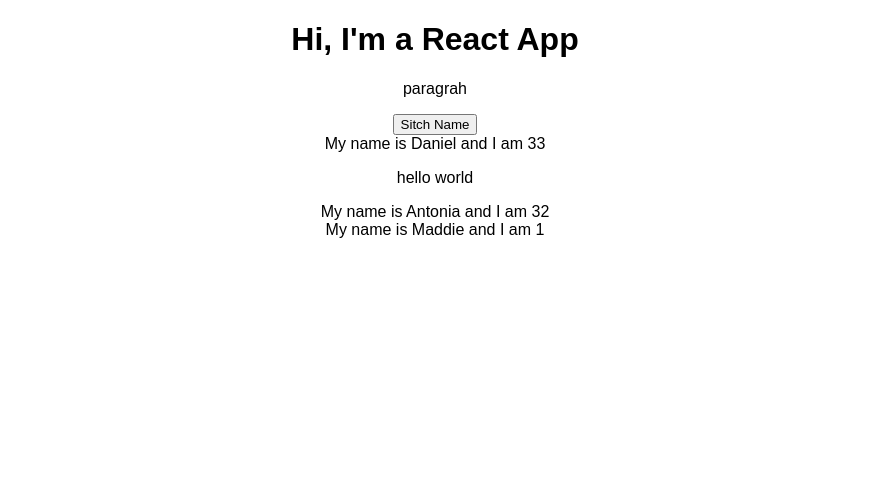
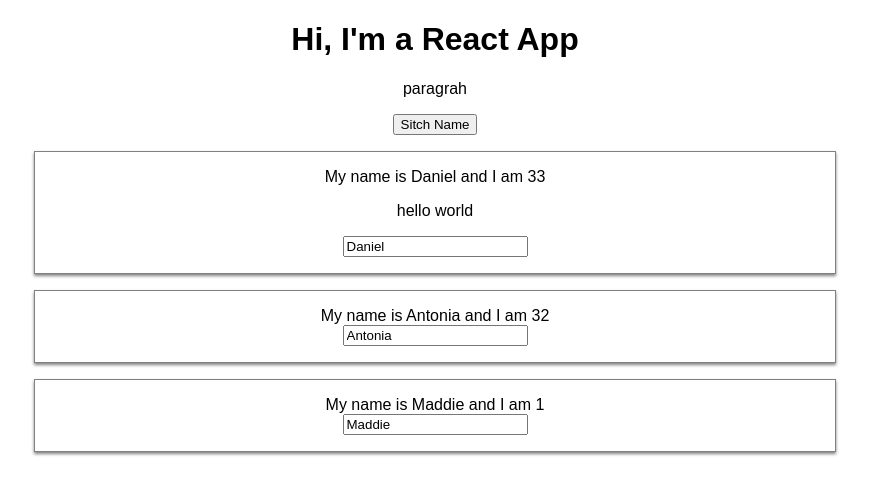
Before and after one commit to danielgould/Udacity.ReactTheCompleteGuide, a React (Create React App) app in the folder react-complete-guide/: page / in a window 1280 px wide. Shown: the top 494 px of the page, without its empty margins (205-1074 px from the left). Built offline with nearby package versions, Linux system fonts and the light colour scheme.

Commit message:
added css file

```diff
--- a/react-complete-guide/src/App.js
+++ b/react-complete-guide/src/App.js
@@ -12,13 +12,22 @@
     ]
   }
 
-  switchNameHandler = () => {
-  //this.state.people[0].name = 'Dan';
+  switchNameHandler = (newName) => {
   this.setState({
     people : [
-      { name : "Dan", age : 33},
+      { name : newName, age : 33},
       { name : "Antonia", age : 32},
       { name : "Madeleine", age : 1}
+    ]
+  })
+}
+
+namechangesHandler = (event) => {
+  this.setState({
+    people : [
+      { name : "Daniel", age : 33},
+      { name : event.target.value, age : 32},
+      { name : "Maddie", age : 1}
     ]
   })
 }
@@ -28,10 +37,18 @@
       <div className="App">
         <h1>Hi, I'm a React App</h1>
         <p>paragrah</p>
-        <button onClick={this.switchNameHandler}>Sitch Name</button>
-        <Person name={this.state.people[0].name} age={this.state.people[0].age}><p>hello world</p></Person>
-        <Person name={this.state.people[1].name} age={this.state.people[1].age} />
-        <Person name={this.state.people[2].name} age={this.state.people[2].age} />
+        <button onClick={() => {this.switchNameHandler("daniel!!")}}>Sitch Name</button>
+        <Person
+          name={this.state.people[0].name}
+          age={this.state.people[0].age}
+          click={this.switchNameHandler.bind(this, "dan!")}><p>hello world</p></Person>
+        <Person
+          name={this.state.people[1].name}
+          age={this.state.people[1].age}
+          changed={this.namechangesHandler}/>
+        <Person
+          name={this.state.people[2].name}
+          age={this.state.people[2].age} />
       </div>
     );
     // return React.createElement('div', {className : 'App'}, React.createElement('h1', null,'whoo'))
--- /dev/null
+++ b/react-complete-guide/src/Person/Person.css
@@ -0,0 +1,9 @@
+.Person{
+    width: 60%;
+    margin:auto;
+    border: 1px solid grey;
+    padding:16px;
+    text-align:center;
+    margin: 16px auto;
+    box-shadow: 0 2px 3px grey;
+}
--- a/react-complete-guide/src/Person/Person.js
+++ b/react-complete-guide/src/Person/Person.js
@@ -1,10 +1,12 @@
 import React from 'react';
+import './Person.css';
 
 const person = (props) => {
     return(
-        <div>
-            <div>My name is {props.name} and I am {props.age}</div>
+        <div className="Person">
+            <div onClick={props.click}>My name is {props.name} and I am {props.age}</div>
             <div>{props.children}</div>
+            <input type="text" onChange={props.changed} value={props.name}/>
         </div>
     );
 }
```
Also changed, not shown: react-complete-guide/package.json (line endings or trailing spaces).
